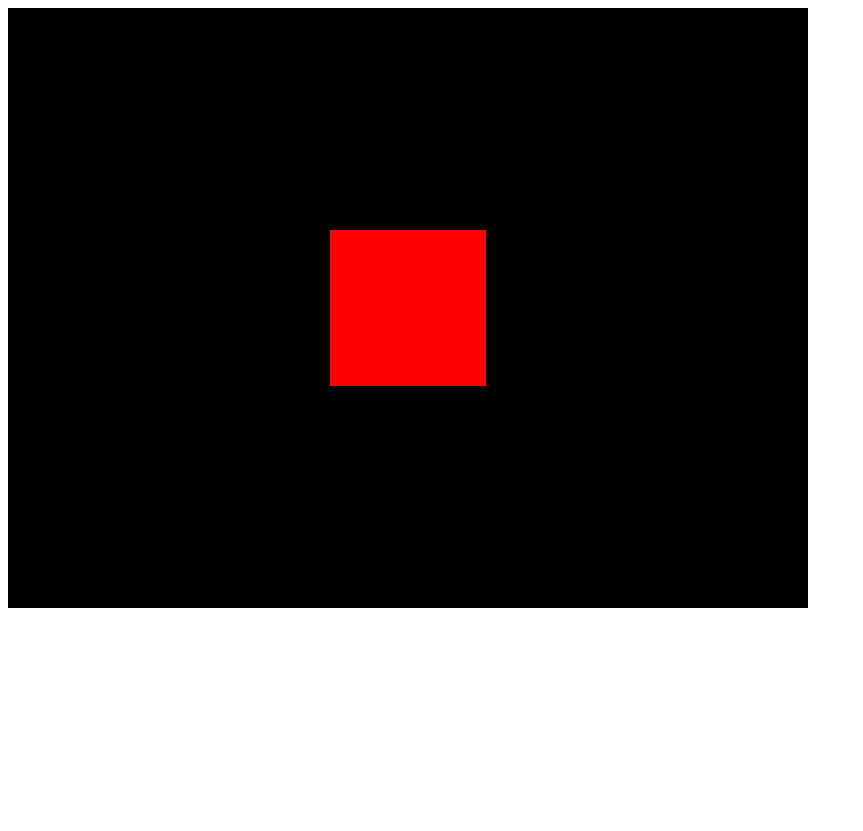
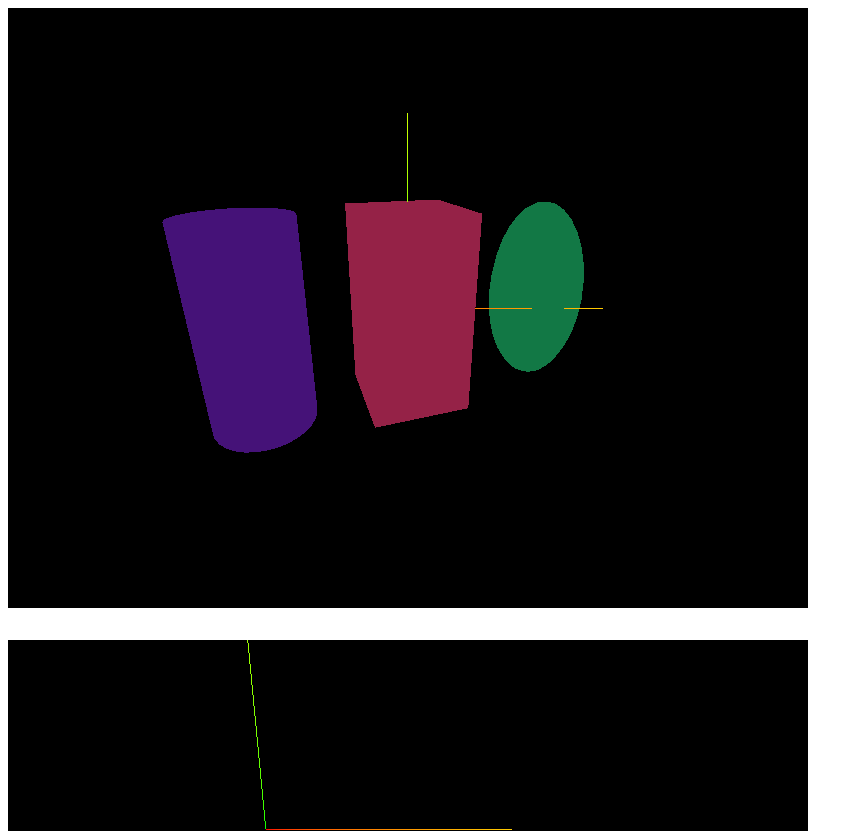
Before and after one commit to mpohorenyi/first-threejs-project, a website built with Vite: page src/index.html in a window 1280 px wide. Shown: the top 831 px of the page, without its empty margins (0-863 px from the left). Before the commit the page ends 800 px from the top, so only its background shows below. Built offline with nearby package versions, Linux system fonts and the light colour scheme.

Commit message:
Learn: Three.js fundamentals - transformations and object grouping
- Practice basic transformations (position, scale, rotation)
- Practice working with groups and organizing objects in 3D space

```diff
--- /dev/null
+++ b/src/constants.js
@@ -0,0 +1,4 @@
+export const SIZES = {
+  WIDTH: 800,
+  HEIGHT: 600,
+};
--- a/src/index.html
+++ b/src/index.html
@@ -7,7 +7,11 @@
     <link rel="stylesheet" href="./style.css">
 </head>
 <body>
-    <canvas class="webgl"></canvas>
-    <script type="module" src="./script.js"></script>
+    <div class="scenes_container">
+      <canvas class="webgl_scene_1"></canvas>
+      <canvas class="webgl_scene_2"></canvas>
+      <script type="module" src="./scenes/scene-1.js"></script>
+      <script type="module" src="./scenes/scene-2.js"></script>
+    </div>
 </body>
 </html>
--- /dev/null
+++ b/src/scenes/scene-1.js
@@ -0,0 +1,59 @@
+import * as THREE from "three";
+
+import { SIZES } from "../constants";
+
+// Canvas
+const canvas = document.querySelector("canvas.webgl_scene_1");
+
+// Scenes
+const scene = new THREE.Scene();
+
+/**
+ * Axes Helper
+ */
+const axesHelper = new THREE.AxesHelper(2);
+scene.add(axesHelper);
+
+/**
+ * Object
+ */
+const geometry = new THREE.BoxGeometry(1, 1, 1);
+const material = new THREE.MeshBasicMaterial({ color: "#309911" });
+const mesh = new THREE.Mesh(geometry, material);
+
+// Position
+mesh.position.x = 0.7;
+mesh.position.y = -0.6;
+mesh.position.z = 1;
+
+// Scale
+mesh.scale.x = 2;
+mesh.scale.y = 0.25;
+mesh.scale.z = 0.5;
+
+// Rotate
+mesh.rotation.x = Math.PI * 0.3;
+mesh.rotation.y = Math.PI * 0.15;
+mesh.rotation.z = Math.PI * -0.25;
+
+scene.add(mesh);
+
+/**
+ * Camera
+ */
+const camera = new THREE.PerspectiveCamera(75, SIZES.WIDTH / SIZES.HEIGHT);
+camera.position.z = 3;
+
+// Look At
+camera.lookAt(mesh.position);
+
+scene.add(camera);
+
+/**
+ * Renderer
+ */
+const renderer = new THREE.WebGLRenderer({
+  canvas: canvas,
+});
+renderer.setSize(SIZES.WIDTH, SIZES.HEIGHT);
+renderer.render(scene, camera);
--- /dev/null
+++ b/src/scenes/scene-2.js
@@ -0,0 +1,65 @@
+import * as THREE from "three";
+
+import { SIZES } from "../constants";
+
+// Canvas
+const canvas = document.querySelector("canvas.webgl_scene_2");
+
+// Scenes
+const scene = new THREE.Scene();
+
+/**
+ * Axes Helper
+ */
+const axesHelper = new THREE.AxesHelper(2);
+scene.add(axesHelper);
+
+/**
+ * Objects
+ */
+const group = new THREE.Group();
+group.scale.y = 2;
+group.rotation.y = Math.PI / 10;
+group.rotation.x = Math.PI / 8;
+scene.add(group);
+
+const cylinder = new THREE.Mesh(
+  new THREE.CylinderGeometry(0.5, 0.5, 1),
+  new THREE.MeshBasicMaterial({ color: "#451278" })
+);
+
+cylinder.position.x = -1.5;
+group.add(cylinder);
+
+const cube = new THREE.Mesh(
+  new THREE.BoxGeometry(1, 1, 1),
+  new THREE.MeshBasicMaterial({ color: "#952247" })
+);
+
+cube.position.x = 0;
+group.add(cube);
+
+const sphere = new THREE.Mesh(
+  new THREE.SphereGeometry(0.5, 16, 16),
+  new THREE.MeshBasicMaterial({ color: "#127845" })
+);
+
+sphere.position.x = 1.5;
+group.add(sphere);
+
+/**
+ * Camera
+ */
+const camera = new THREE.PerspectiveCamera(75, SIZES.WIDTH / SIZES.HEIGHT);
+camera.position.z = 4;
+
+scene.add(camera);
+
+/**
+ * Renderer
+ */
+const renderer = new THREE.WebGLRenderer({
+  canvas: canvas,
+});
+renderer.setSize(SIZES.WIDTH, SIZES.HEIGHT);
+renderer.render(scene, camera);
--- a/src/script.js
+++ /dev/null
@@ -1,39 +0,0 @@
-import * as THREE from 'three'
-
-// Canvas
-const canvas = document.querySelector('canvas.webgl')
-
-// Scene
-const scene = new THREE.Scene()
-
-/**
- * Object
- */
-const geometry = new THREE.BoxGeometry(1, 1, 1)
-const material = new THREE.MeshBasicMaterial({ color: 0xff0000 })
-const mesh = new THREE.Mesh(geometry, material)
-scene.add(mesh)
-
-/**
- * Sizes
- */
-const sizes = {
-    width: 800,
-    height: 600
-}
-
-/**
- * Camera
- */
-const camera = new THREE.PerspectiveCamera(75, sizes.width / sizes.height)
-camera.position.z = 3
-scene.add(camera)
-
-/**
- * Renderer
- */
-const renderer = new THREE.WebGLRenderer({
-    canvas: canvas
-})
-renderer.setSize(sizes.width, sizes.height)
-renderer.render(scene, camera)
--- a/src/style.css
+++ b/src/style.css
@@ -0,0 +1,5 @@
+.scenes_container {
+  display: flex;
+  flex-direction: column-reverse;
+  gap: 2rem;
+}
```
